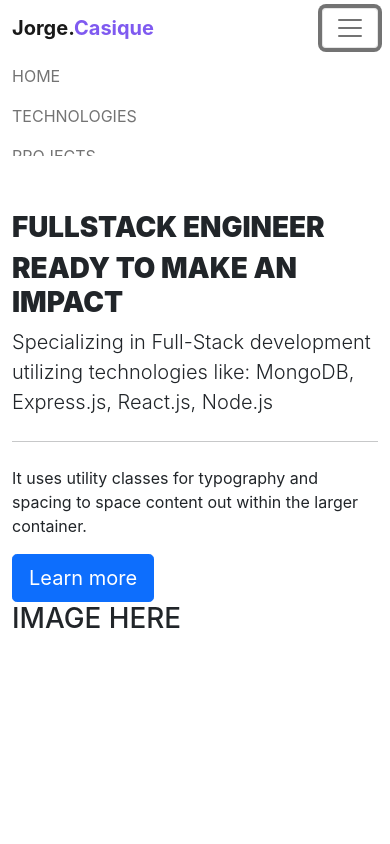
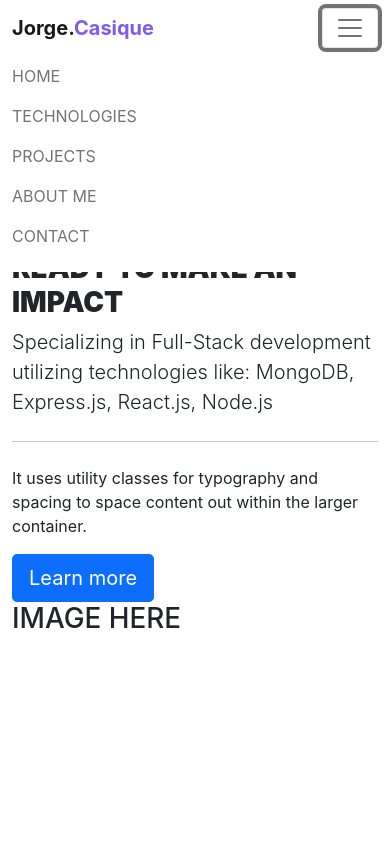
Before and after one commit to Consecratio/portfolio, a React (Create React App) app: page / in a window 390 px wide. Both pictures are taken after a click on the button 350 px from the left and 28 px from the top of the page. Shown: the top 844 px of the page. Built offline with nearby package versions, Linux system fonts and the light colour scheme.

Commit message:
fixed issues with navbar in mobile version

```diff
--- a/src/components/Navigation.jsx
+++ b/src/components/Navigation.jsx
@@ -2,16 +2,14 @@ import { Navbar, Nav, Container } from "react-bootstrap"
 
 const Navigation = () => {
     return (
-        <Navbar collapseOnSelect expand="md" fixed="top">
+        <Navbar collapseOnSelect expand="lg" fixed="top" style={{ backgroundColor: "white" }}>
             <Container>
                 <Navbar.Brand href="#" style={{ fontWeight: "bold" }}>Jorge.<span style={{ color: "#7F5AF0" }}>Casique</span></Navbar.Brand>
-                <Navbar.Toggle aria-controls="navbarScroll" />
-                <Navbar.Collapse id="navbarScroll">
+                <Navbar.Toggle aria-controls="responsive-navbar-nav" />
+                <Navbar.Collapse id="responsive-navbar-nav">
                     <Nav className="col-lg-2 me-5"></Nav>
                     <Nav
                     className="mr-auto my-2 my-lg-0"
-                    style={{ maxHeight: '100px' }}
-                    navbarScroll
                     >
                         <Nav.Link href="#action1">HOME</Nav.Link>
                         <Nav.Link href="#action2">TECHNOLOGIES</Nav.Link>
```
